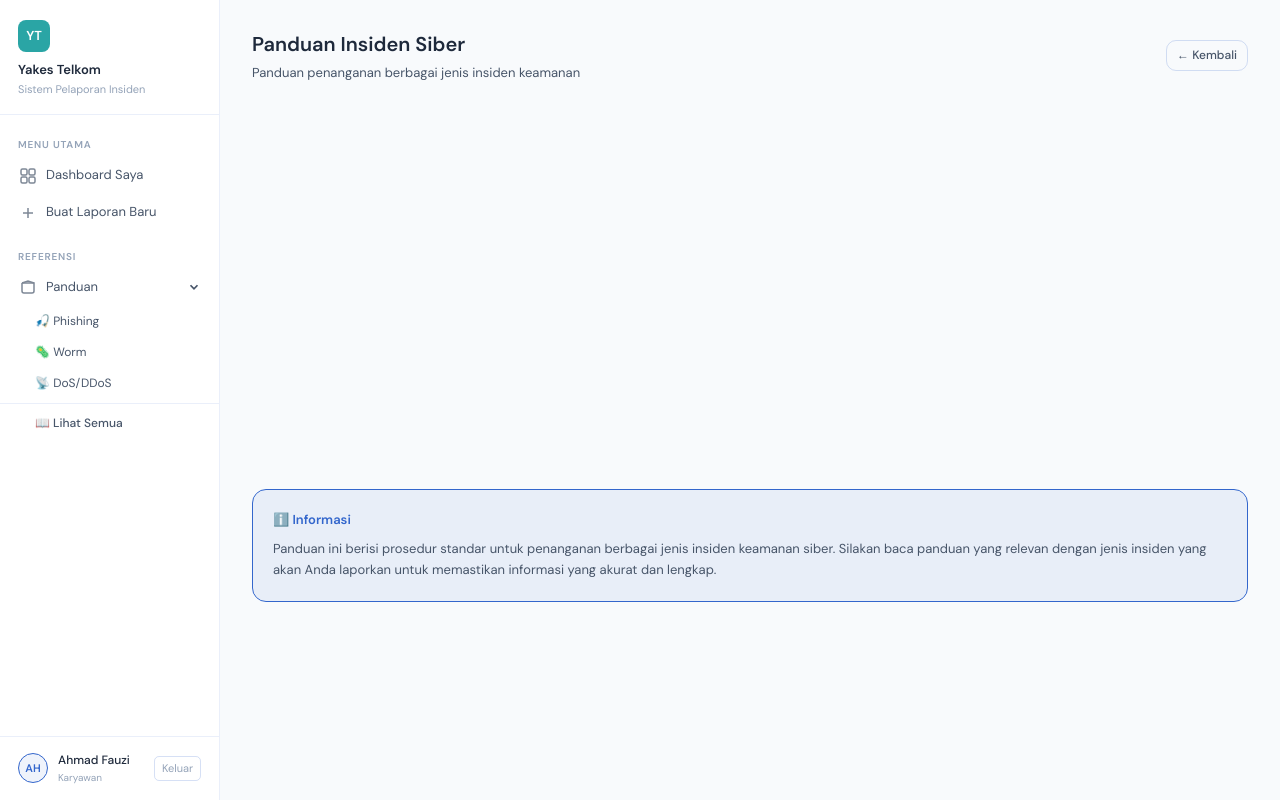
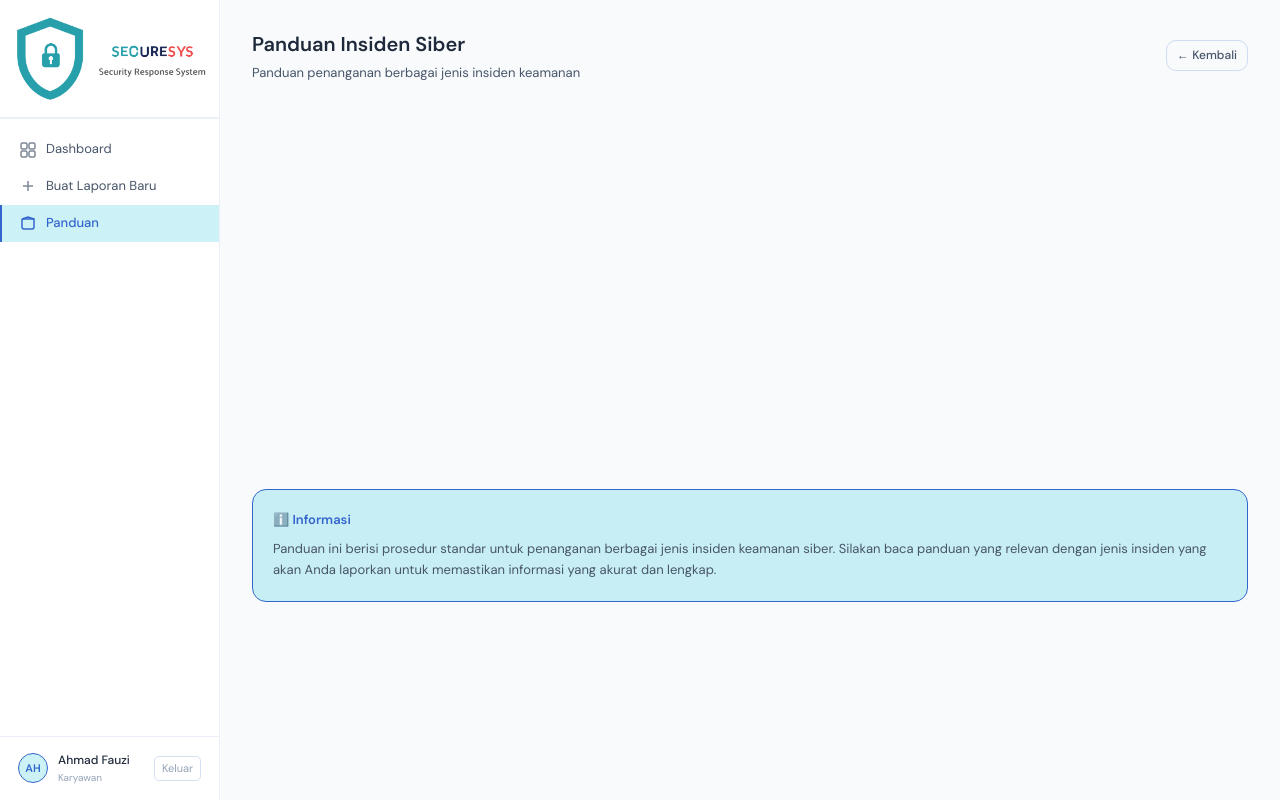
Before and after one commit to EnjeliEnjeli/yakes_insiden, a Flask app: page /guides in a window 1280 px wide. Run offline with Flask 3, Linux system fonts and the light colour scheme; a user stored in the database is signed in.

Commit message:
Change dahshboard

```diff
--- a/templates/base.html
+++ b/templates/base.html
@@ -26,7 +26,7 @@
       --amber-bg: rgba(217,119,6,0.1);
       --green:    #16a34a;
       --green-bg: rgba(22,163,74,0.1);
-      --blue-bg:  rgba(51,102,204,0.08);
+      --blue-bg:  rgba(0, 188, 212, 0.2);
       --teal:     #2AA5A5;
       --teal-bg:  rgba(42,165,165,0.1);
       --radius:   10px;
@@ -51,17 +51,18 @@
       position: fixed; top: 0; left: 0; bottom: 0; z-index: 100;
     }
     .sidebar-logo {
-      padding: 20px 18px 16px;
-      border-bottom: 1px solid var(--border);
+      padding: 16px 12px;
+      border-bottom: 2px solid var(--border);
+      display: flex;
+      align-items: center;
+      justify-content: center;
+      min-height: 90px;
     }
-    .sidebar-logo .logo-mark {
-      display: inline-flex; align-items: center; justify-content: center;
-      width: 32px; height: 32px; border-radius: 8px;
-      background: var(--teal); color: #fff;
-      font-size: 13px; font-weight: 600; margin-bottom: 10px;
+    .sidebar-logo img {
+      max-height: 90px;
+      width: auto;
+      object-fit: contain;
     }
-    .sidebar-logo h2 { font-size: 13px; font-weight: 600; color: var(--text); line-height: 1.3; }
-    .sidebar-logo p  { font-size: 11px; color: var(--text3); margin-top: 2px; }
 
     .sidebar-nav { flex: 1; padding: 12px 0; overflow-y: auto; }
     .nav-section-label {
@@ -277,33 +278,21 @@
 <div class="app-layout">
   <aside class="sidebar">
     <div class="sidebar-logo">
-      <div class="logo-mark">YT</div>
-      <h2>Yakes Telkom</h2>
-      <p>Sistem Pelaporan Insiden</p>
+      <img src="{{ url_for('static', filename='img/Logo.png') }}" alt="Logo" style="width: 100%; height: auto; max-width: 200px;">
     </div>
     <nav class="sidebar-nav">
-      <div class="nav-section-label">Menu Utama</div>
       <a href="{{ url_for('user_dashboard') }}" class="nav-item {% if request.endpoint == 'user_dashboard' %}active{% endif %}">
         <svg class="nav-icon" viewBox="0 0 16 16" fill="none" stroke="currentColor" stroke-width="1.5"><rect x="1" y="1" width="6" height="6" rx="1.5"/><rect x="9" y="1" width="6" height="6" rx="1.5"/><rect x="1" y="9" width="6" height="6" rx="1.5"/><rect x="9" y="9" width="6" height="6" rx="1.5"/></svg>
-        Dashboard Saya
+        Dashboard
       </a>
       <a href="{{ url_for('laporkan_step1') }}" class="nav-item {% if request.endpoint in ['laporkan_step1','laporkan_step2','laporkan_step3'] %}active{% endif %}">
         <svg class="nav-icon" viewBox="0 0 16 16" fill="none" stroke="currentColor" stroke-width="1.5"><path d="M8 3v10M3 8h10"/></svg>
         Buat Laporan Baru
       </a>
-
-      <div class="nav-section-label" style="margin-top:8px">Referensi</div>
-      <div class="nav-item" onclick="toggleSubmenu(event)" style="cursor:pointer">
+      <a href="{{ url_for('view_guides') }}" class="nav-item {% if request.endpoint == 'view_guides' %}active{% endif %}">
         <svg class="nav-icon" viewBox="0 0 16 16" fill="none" stroke="currentColor" stroke-width="1.5"><path d="M2 4h12v8a2 2 0 01-2 2H4a2 2 0 01-2-2V4"/><path d="M2 4l6-2 6 2"/></svg>
         Panduan
-        <svg class="nav-expand-icon" viewBox="0 0 16 16" fill="none" stroke="currentColor" stroke-width="2"><path d="M6 4l4 4-4 4"/></svg>
-      </div>
-      <div class="nav-submenu" id="submenu-panduan">
-        <a href="{{ url_for('download_guide', guide_type='Phishing') }}" class="nav-submenu-item">🎣 Phishing</a>
-        <a href="{{ url_for('download_guide', guide_type='Worm') }}" class="nav-submenu-item">🦠 Worm</a>
-        <a href="{{ url_for('download_guide', guide_type='DoS/DDoS') }}" class="nav-submenu-item">📡 DoS/DDoS</a>
-        <a href="{{ url_for('view_guides') }}" class="nav-submenu-item" style="border-top: 1px solid var(--border); margin-top: 4px; padding-top: 10px; font-weight: 500;">📖 Lihat Semua</a>
-      </div>
+      </a>
     </nav>
     <div class="sidebar-footer">
       <div class="user-info">
```
Also changed, not shown: instance/insiden.db, static/img/Logo.png (added), 3 other files.
